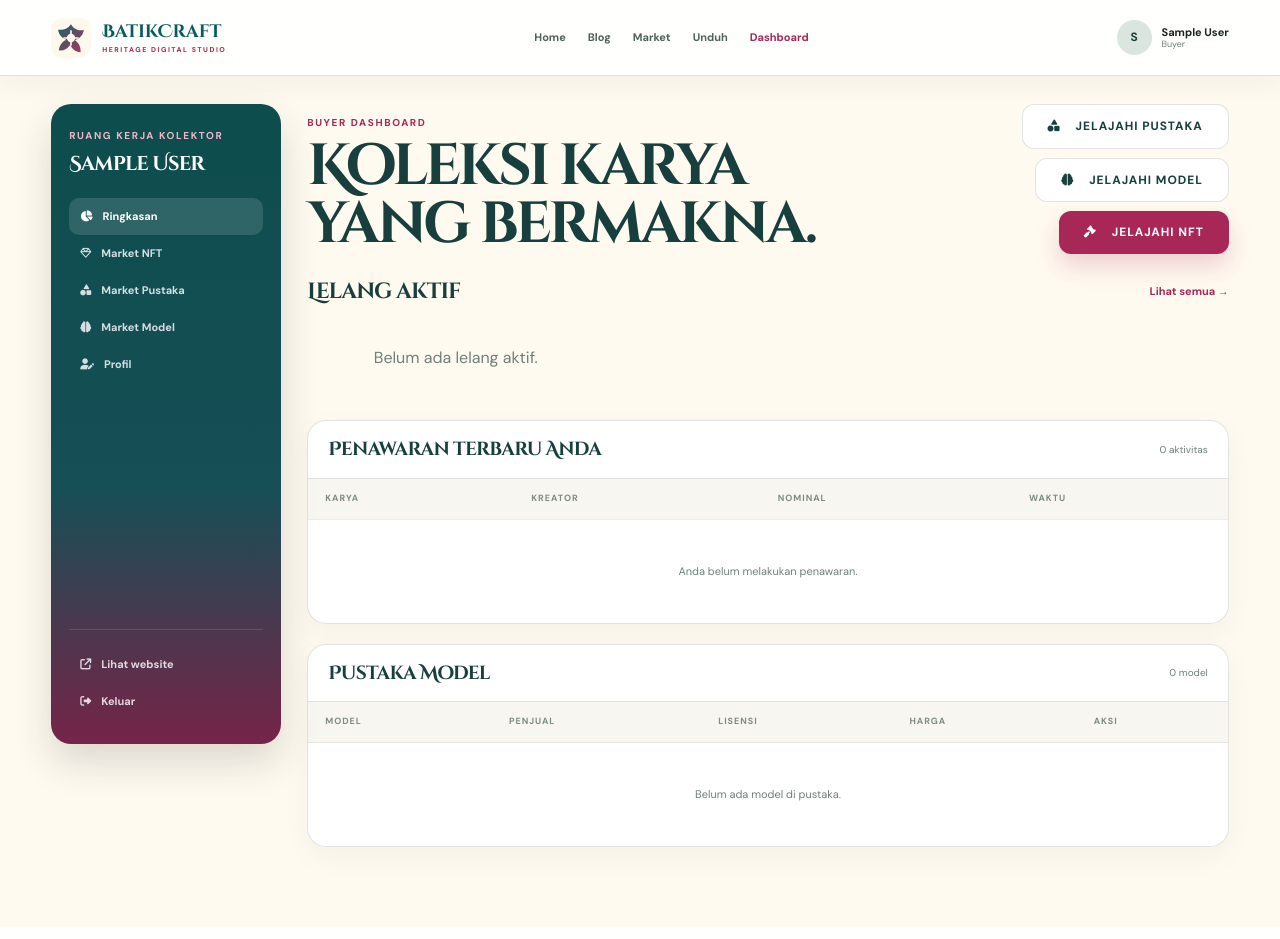
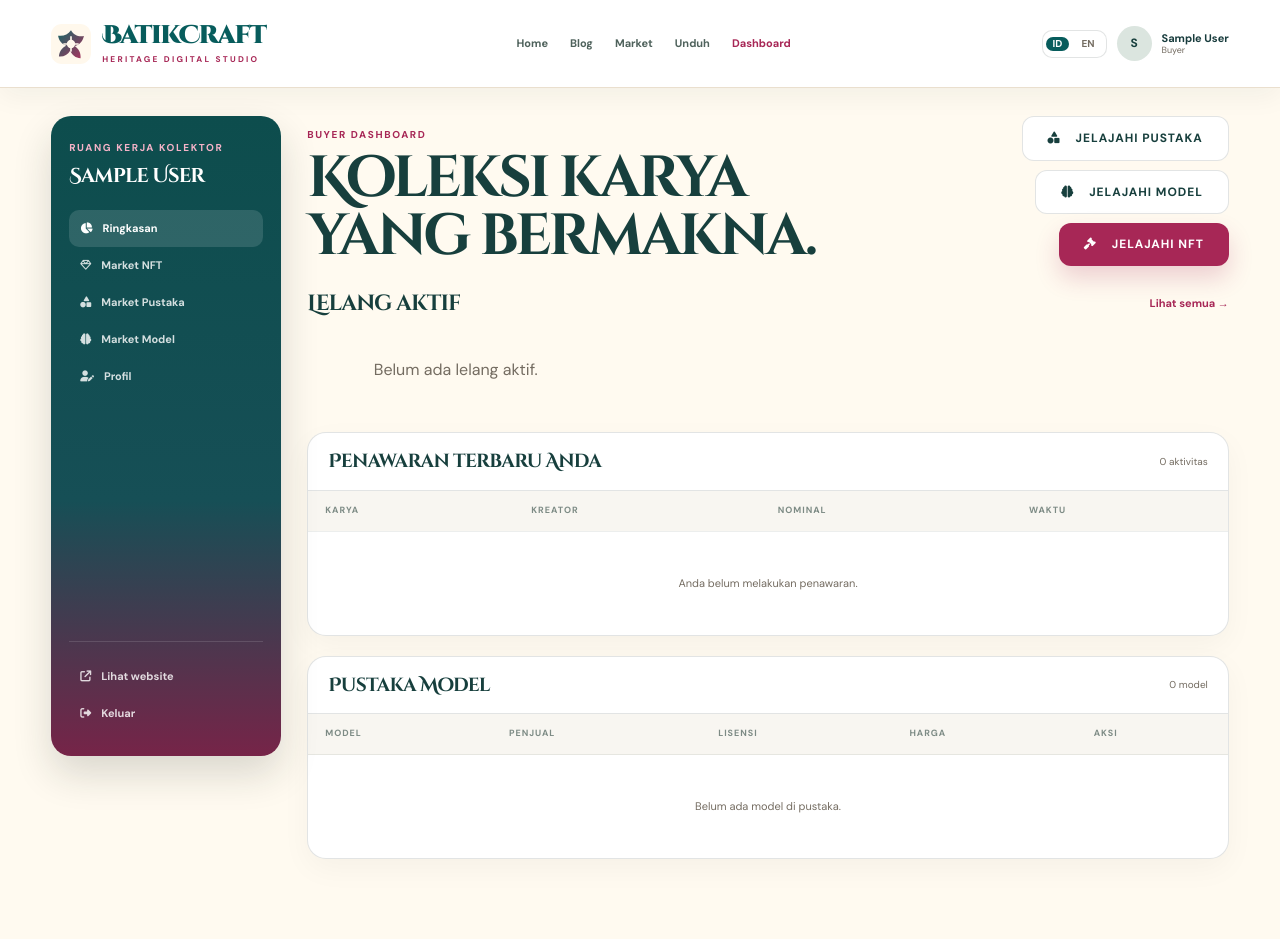
Before and after one commit to balyaapik/BatikCraftWeb, a Django app: page /dashboard/buyer/ in a window 1280 px wide. Run offline with Django 5.2, Linux system fonts and the light colour scheme; the visitor is signed in with stand-in values (Sample User, id 1); data comes from the database, SQL or seed files in the repository; data that the repository does not hold is empty.

Commit message:
Samakan tema dashboard, admin, dan auth dengan halaman utama
- Token --bob-* jadi alias token situs, bukan palet kedua yang bisa melenceng
- Latar workspace #f5f3ee dan admin #f2f3ef diganti ivory situs #fffaf0
- Wordmark workspace dan admin memakai ukuran, bobot, dan letter-spacing
  Cinzel Decorative yang sama dengan header utama
- Geometri header workspace mengikuti header-refined (88px, padding, border)
- Switcher bahasa dikembalikan di dashboard creator, buyer, dan admin;
  pengguna yang login sebelumnya tidak punya cara ganti ID/EN sama sekali
- Markup switcher disatukan jadi satu partial, dipakai keempat header
- Label peran di header workspace ikut bahasa antarmuka
- Tambah 10 test tema (58 -> 68)

```diff
--- a/core/ui_language_dashboard.py
+++ b/core/ui_language_dashboard.py
@@ -1,5 +1,7 @@
 DASHBOARD_TRANSLATIONS: dict[str, dict[str, str]] = {
     "id": {
+        "role.creator": "Kreator",
+        "role.buyer": "Buyer",
         "dashboard.creator.title": "Dashboard Kreator — BatikCraft",
         "dashboard.creator.workspace": "Ruang Kerja Kreator",
         "dashboard.creator.collection": "Koleksi &amp; Model",
@@ -66,6 +68,8 @@ DASHBOARD_TRANSLATIONS: dict[str, dict[str, str]] = {
         "detail.library_asset": "Aset Pustaka",
     },
     "en": {
+        "role.creator": "Creator",
+        "role.buyer": "Buyer",
         "dashboard.creator.title": "Creator Dashboard — BatikCraft",
         "dashboard.creator.workspace": "Creator Workspace",
         "dashboard.creator.collection": "Collection &amp; Models",
--- a/static/css/bob-page-refinement.css
+++ b/static/css/bob-page-refinement.css
@@ -1,25 +1,31 @@
-/* BOB mock alignment for authentication and role dashboards. */
+/* Authentication, role dashboards, and the admin area.
+
+   These pages replace the marketing header with a compact workspace header,
+   but they share one palette and one brand treatment with the public site.
+   The --bob-* names below are aliases of the site tokens defined in
+   fullframe-overrides.css and style.css, so the two halves of the interface
+   cannot drift apart again. */
 :root {
-  --bob-teal: #075c5c;
+  --bob-teal: var(--teal);
   --bob-teal-deep: #173f3d;
-  --bob-wine: #a72756;
-  --bob-coral: #d96f5f;
-  --bob-cream: #fff8ec;
-  --bob-paper: #fffdf8;
+  --bob-wine: var(--wine);
+  --bob-coral: var(--coral);
+  --bob-cream: var(--cream-2);
+  --bob-paper: var(--cream-2);
   --bob-sand: #eadfce;
-  --bob-sage: #8ea99c;
-  --bob-gold: #b8965b;
-  --bob-ink: #172521;
-  --bob-muted: #6f7f79;
+  --bob-sage: var(--sage);
+  --bob-gold: var(--gold);
+  --bob-ink: var(--ink);
+  --bob-muted: var(--muted);
   --bob-line: rgba(23, 37, 33, .12);
-  --bob-shadow: 0 24px 70px rgba(23, 37, 33, .13);
+  --bob-shadow: var(--shadow);
 }
 
 .bob-auth-page,
 .bob-workspace-page,
 .bob-admin-page {
   color: var(--bob-ink);
-  background: #f5f3ee;
+  background: var(--cream-2);
   font-family: "DM Sans", sans-serif;
 }
 
@@ -146,20 +152,24 @@
 .bob-auth-page .bob-auth-brand strong,
 .bob-workspace-page .bob-site-brand strong {
   color: var(--bob-teal);
-  font-family: "Cinzel Decorative", Georgia, serif;
-  font-size: 18px;
+  font-family: "Cinzel Decorative", "Playfair Display", serif;
+  font-size: clamp(1.38rem, 2vw, 1.82rem);
+  font-weight: 900;
+  letter-spacing: -0.055em;
 }
 
 .bob-auth-page .bob-auth-brand small,
 .bob-workspace-page .bob-site-brand small {
-  margin-top: 5px;
+  margin-top: 7px;
   color: var(--bob-wine);
-  font-size: 7px;
-  font-weight: 900;
-  letter-spacing: .22em;
+  font-family: "DM Sans", sans-serif;
+  font-size: 0.52rem;
+  font-weight: 700;
+  letter-spacing: 0.27em;
 }
 
-.bob-auth-page .bob-lang-switch {
+/* Shared by the auth card, the workspace header, and the admin topbar. */
+.bob-lang-switch {
   display: inline-flex;
   padding: 3px;
   border: 1px solid var(--bob-line);
@@ -167,7 +177,7 @@
   background: #fff;
 }
 
-.bob-auth-page .bob-lang-switch button {
+.bob-lang-switch button {
   padding: 5px 8px;
   border: 0;
   border-radius: 7px;
@@ -177,7 +187,7 @@
   font-weight: 800;
 }
 
-.bob-auth-page .bob-lang-switch button.active {
+.bob-lang-switch button.active {
   background: var(--bob-teal);
   color: #fff;
 }
@@ -375,21 +385,21 @@
 
 /* Creator and buyer workspaces */
 .bob-workspace-page {
-  background: #f5f3ee;
+  background: var(--cream-2);
 }
 
 .bob-workspace-page .bob-site-header {
-  min-height: 76px;
+  min-height: 88px;
   display: grid;
   grid-template-columns: auto minmax(0, 1fr) auto;
   align-items: center;
-  gap: 28px;
-  padding: 12px clamp(20px, 4vw, 58px);
+  gap: clamp(24px, 3vw, 50px);
+  padding: 15px clamp(22px, 4vw, 64px);
   position: sticky;
   top: 0;
   z-index: 50;
-  border-bottom: 1px solid var(--bob-sand);
-  background: rgba(255, 255, 255, .96);
+  border-bottom: 1px solid #eadfce;
+  background: rgba(255, 255, 255, 0.98);
   box-shadow: 0 8px 26px rgba(23, 37, 33, .05);
 }
 
@@ -811,7 +821,7 @@
 
 /* Admin dashboard refinements */
 .bob-admin-page {
-  background: #f2f3ef;
+  background: var(--cream-2);
 }
 
 .bob-admin-page .admin-shell {
--- a/templates/admin_dashboard/base.html
+++ b/templates/admin_dashboard/base.html
@@ -42,7 +42,8 @@
     <header class="admin-topbar">
       <button class="admin-mobile-toggle" type="button" aria-label="Buka menu" onclick="document.body.classList.toggle('admin-nav-open')"><i class="fa-solid fa-bars"></i></button>
       <div><span class="admin-kicker">BatikCraft Control Center</span><strong>{% block admin_heading %}Dashboard{% endblock %}</strong></div>
-      <div class="admin-account"><span class="admin-avatar">{{ request.user.public_name|slice:":1"|upper }}</span><span><strong>{{ request.user.public_name }}</strong><small>Administrator</small></span></div>
+      <div class="admin-account">
+        {% include 'core/partials/language_switcher.html' with variant='bob-lang-switch' %}<span class="admin-avatar">{{ request.user.public_name|slice:":1"|upper }}</span><span><strong>{{ request.user.public_name }}</strong><small>Administrator</small></span></div>
     </header>
     <div class="admin-content">{% block admin_content %}{% endblock %}</div>
   </section>
--- a/templates/base.html
+++ b/templates/base.html
@@ -64,12 +64,7 @@
       </nav>
 
       <div class="header-actions">
-        <form class="lang language-switcher" method="post" action="{% url 'set_ui_language' %}" aria-label="{% t 'language.label' %}">
-          {% csrf_token %}
-          <input type="hidden" name="next" value="{{ request.get_full_path }}">
-          <button type="submit" name="language" value="id" class="language-option{% if ui_language == 'id' %} active{% endif %}">ID</button>
-          <button type="submit" name="language" value="en" class="language-option{% if ui_language == 'en' %} active{% endif %}">EN</button>
-        </form>
+        {% include 'core/partials/language_switcher.html' %}
         {% if user.is_authenticated %}
           <a href="{% url 'dashboard_router' %}">{% t "nav.dashboard" %}</a>
           <form method="post" action="{% url 'logout' %}">
--- a/templates/core/buyer_dashboard.html
+++ b/templates/core/buyer_dashboard.html
@@ -5,8 +5,9 @@
 {% block site_header %}{% endblock %}{% block site_footer %}{% endblock %}
 {% block extra_head %}<link rel="stylesheet" href="{% static 'css/bob-page-refinement.css' %}">{% endblock %}
 {% block content %}
+{% t "role.buyer" as role_label %}
 <div class="bob-dashboard-page">
-  {% include 'core/partials/bob_workspace_header.html' with dashboard_url_name='buyer_dashboard' role_label='Buyer' %}
+  {% include 'core/partials/bob_workspace_header.html' with dashboard_url_name='buyer_dashboard' role_label=role_label %}
   <section class="bob-dashboard-shell">{% include 'core/partials/bob_buyer_content.html' %}</section>
 </div>
 <script src="{% static 'js/bob-workspace.js' %}"></script>
--- a/templates/core/creator_dashboard.html
+++ b/templates/core/creator_dashboard.html
@@ -5,8 +5,9 @@
 {% block site_header %}{% endblock %}{% block site_footer %}{% endblock %}
 {% block extra_head %}<link rel="stylesheet" href="{% static 'css/bob-page-refinement.css' %}">{% endblock %}
 {% block content %}
+{% t "role.creator" as role_label %}
 <div class="bob-dashboard-page">
-  {% include 'core/partials/bob_workspace_header.html' with dashboard_url_name='creator_dashboard' role_label='Kreator' %}
+  {% include 'core/partials/bob_workspace_header.html' with dashboard_url_name='creator_dashboard' role_label=role_label %}
   <section class="bob-dashboard-shell">{% include 'core/partials/bob_creator_content.html' %}</section>
 </div>
 <script src="{% static 'js/bob-workspace.js' %}"></script>
--- a/templates/core/partials/bob_workspace_header.html
+++ b/templates/core/partials/bob_workspace_header.html
@@ -3,5 +3,6 @@
   <a class="bob-site-brand" href="{% url 'home' %}"><img src="{% static 'img/batik-mark.svg' %}" alt=""><span><strong>BatikCraft</strong><small>HERITAGE DIGITAL STUDIO</small></span></a>
   <button class="bob-mobile-toggle" type="button" aria-label="Buka menu" aria-expanded="false"><i class="fa-solid fa-bars"></i></button>
   <nav class="bob-site-nav" aria-label="Navigasi utama"><a href="{% url 'home' %}">{% t "nav.home" %}</a><a href="{% url 'blog_list' %}">{% t "nav.blog" %}</a><a href="{% url 'market' %}">Market</a><a href="{% url 'download' %}">{% t "nav.download" %}</a><a class="active" href="{% url dashboard_url_name %}">{% t "nav.dashboard" %}</a></nav>
-  <div class="bob-site-account"><span class="bob-avatar">{{ user.public_name|slice:":1"|upper }}</span><span class="bob-account-copy"><strong>{{ user.public_name }}</strong><small>{{ role_label }}</small></span></div>
+  <div class="bob-site-account">
+    {% include 'core/partials/language_switcher.html' with variant='bob-lang-switch' %}<span class="bob-avatar">{{ user.public_name|slice:":1"|upper }}</span><span class="bob-account-copy"><strong>{{ user.public_name }}</strong><small>{{ role_label }}</small></span></div>
 </header>
--- /dev/null
+++ b/templates/core/partials/language_switcher.html
@@ -0,0 +1,7 @@
+{% load ui_i18n %}
+<form class="lang language-switcher{% if variant %} {{ variant }}{% endif %}" method="post" action="{% url 'set_ui_language' %}" aria-label="{% t 'language.label' %}">
+  {% csrf_token %}
+  <input type="hidden" name="next" value="{{ request.get_full_path }}">
+  <button type="submit" name="language" value="id" class="language-option{% if ui_language == 'id' %} active{% endif %}">ID</button>
+  <button type="submit" name="language" value="en" class="language-option{% if ui_language == 'en' %} active{% endif %}">EN</button>
+</form>
--- a/templates/registration/login.html
+++ b/templates/registration/login.html
@@ -15,11 +15,7 @@
         <img src="{% static 'img/batik-mark.svg' %}" alt="" aria-hidden="true">
         <span class="bob-auth-brand-copy"><strong>BatikCraft</strong><small>HERITAGE DIGITAL STUDIO</small></span>
       </a>
-      <form class="bob-lang-switch" method="post" action="{% url 'set_ui_language' %}" aria-label="{% t 'language.label' %}">
-        {% csrf_token %}<input type="hidden" name="next" value="{{ request.get_full_path }}">
-        <button type="submit" name="language" value="id" class="{% if ui_language == 'id' %}active{% endif %}">ID</button>
-        <button type="submit" name="language" value="en" class="{% if ui_language == 'en' %}active{% endif %}">EN</button>
-      </form>
+      {% include 'core/partials/language_switcher.html' with variant='bob-lang-switch' %}
     </header>
 
     <div class="bob-auth-title">
--- a/templates/registration/register.html
+++ b/templates/registration/register.html
@@ -15,11 +15,7 @@
         <img src="{% static 'img/batik-mark.svg' %}" alt="" aria-hidden="true">
         <span class="bob-auth-brand-copy"><strong>BatikCraft</strong><small>HERITAGE DIGITAL STUDIO</small></span>
       </a>
-      <form class="bob-lang-switch" method="post" action="{% url 'set_ui_language' %}" aria-label="{% t 'language.label' %}">
-        {% csrf_token %}<input type="hidden" name="next" value="{{ request.get_full_path }}">
-        <button type="submit" name="language" value="id" class="{% if ui_language == 'id' %}active{% endif %}">ID</button>
-        <button type="submit" name="language" value="en" class="{% if ui_language == 'en' %}active{% endif %}">EN</button>
-      </form>
+      {% include 'core/partials/language_switcher.html' with variant='bob-lang-switch' %}
     </header>
 
     <div class="bob-auth-title">
```
Also changed, not shown: core/test_theme_consistency.py (added, +109 -0 lines), static/css/admin-dashboard.css.
